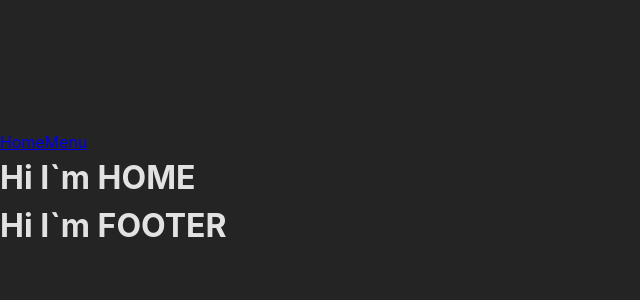
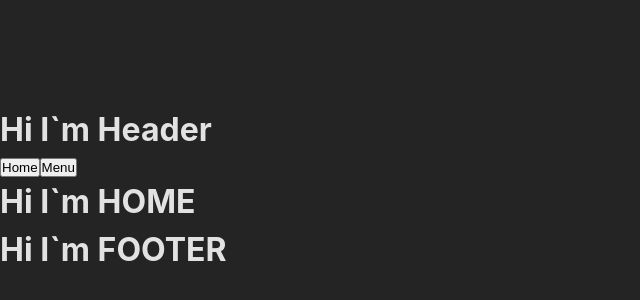
Before and after one commit to Rostyslav-Coder/restaurant-page, a React (Vite) app: page / in a window 1280 px wide. Shown: the part 210-510 px from the top of the page, without its empty margins (0-640 px from the left). Built offline with nearby package versions, Linux system fonts and the light colour scheme.

Commit message:
project updated

```diff
--- a/src/components/App.jsx
+++ b/src/components/App.jsx
@@ -1,6 +1,6 @@
 // ========== APP COMPONENT MODULE ========== //
 
-import { useRoutes } from 'react-router-dom';
+import { useState } from 'react';
 import { ParallaxProvider } from 'react-scroll-parallax';
 import Header from './Header';
 import Home from './Home';
@@ -9,19 +9,27 @@ import Footer from './Footer';
 
 
 const App = () => {
-	const routes = useRoutes([
-		{ path: '/', element: <Home /> },
-		{ path: '/menu', element: <Menu /> },
-	]);
+	const [page, setPage] = useState('Home');
+
+	const renderPage = () => {
+		switch (page) {
+			case 'Home':
+				return <Home />;
+			case 'Menu':
+				return <Menu />;
+			default:
+				return <Home />;
+		}
+	};
 
 	return (
-		<ParallaxProvider>
-			<div className="aplication">
-				<Header />
-				{routes}
-				<Footer />
-			</div>
-		</ParallaxProvider>
+		<>
+			<Header setPage={setPage} />
+			<ParallaxProvider className='aplication'>
+				{renderPage()}
+			</ParallaxProvider>
+			<Footer />
+		</>
 	);
 };
 
--- a/src/components/Header.jsx
+++ b/src/components/Header.jsx
@@ -1,14 +1,20 @@
 // ========== HEADER COMPONENT MODULE ========== //
 
-import { Link } from 'react-router-dom';
+import PropTupes from 'prop-types';
 
-const Header = () => {
-	return <header>
-		<nav>
-			<Link to='/'>Home</Link>
-			<Link to='/menu'>Menu</Link>
-		</nav>
-	</header>
+const Header = ({ setPage }) => {
+	return (
+		<header>
+			<h1>Hi I`m Header</h1>
+			<nav>
+				<button onClick={() => setPage('Home')}>Home</button>
+				<button onClick={() => setPage('Menu')}>Menu</button>
+			</nav>
+		</header>
+	);
 };
 
+Header.propTypes = {
+	setPage: PropTupes.func.isRequired,
+}
 export default Header;
--- a/src/main.jsx
+++ b/src/main.jsx
@@ -2,14 +2,11 @@
 
 import React from 'react';
 import ReactDOM from 'react-dom/client';
-import { HashRouter as Router } from 'react-router-dom';
 import App from './components/App';
 import './main.css';
 
 ReactDOM.createRoot(document.getElementById('root')).render(
 	<React.StrictMode>
-		<Router basename='/'>
-			<App />
-		</Router>
+		<App />
 	</React.StrictMode>,
 );
```
Also changed, not shown: package.json (+3 -4 lines), 3 other files (tests, documents, lock files or other folders).
